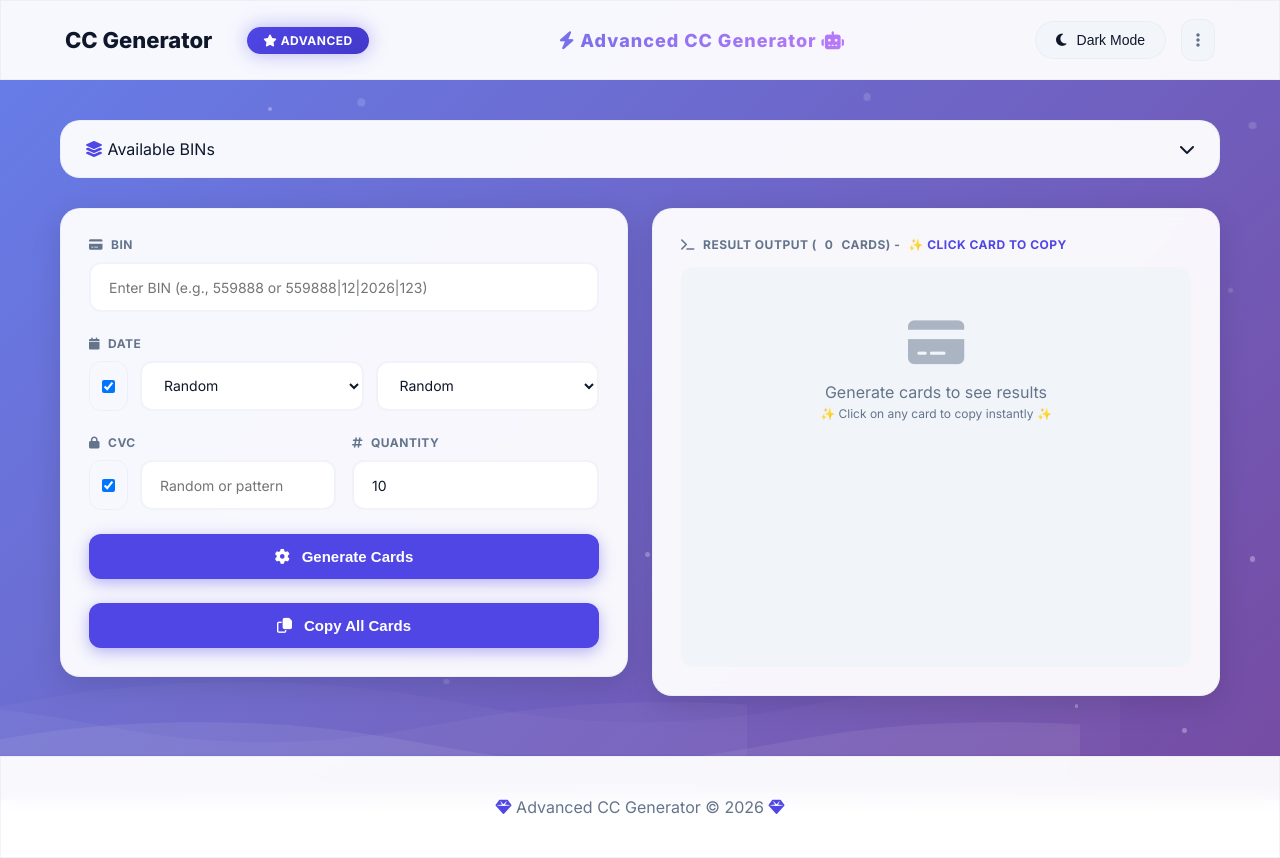
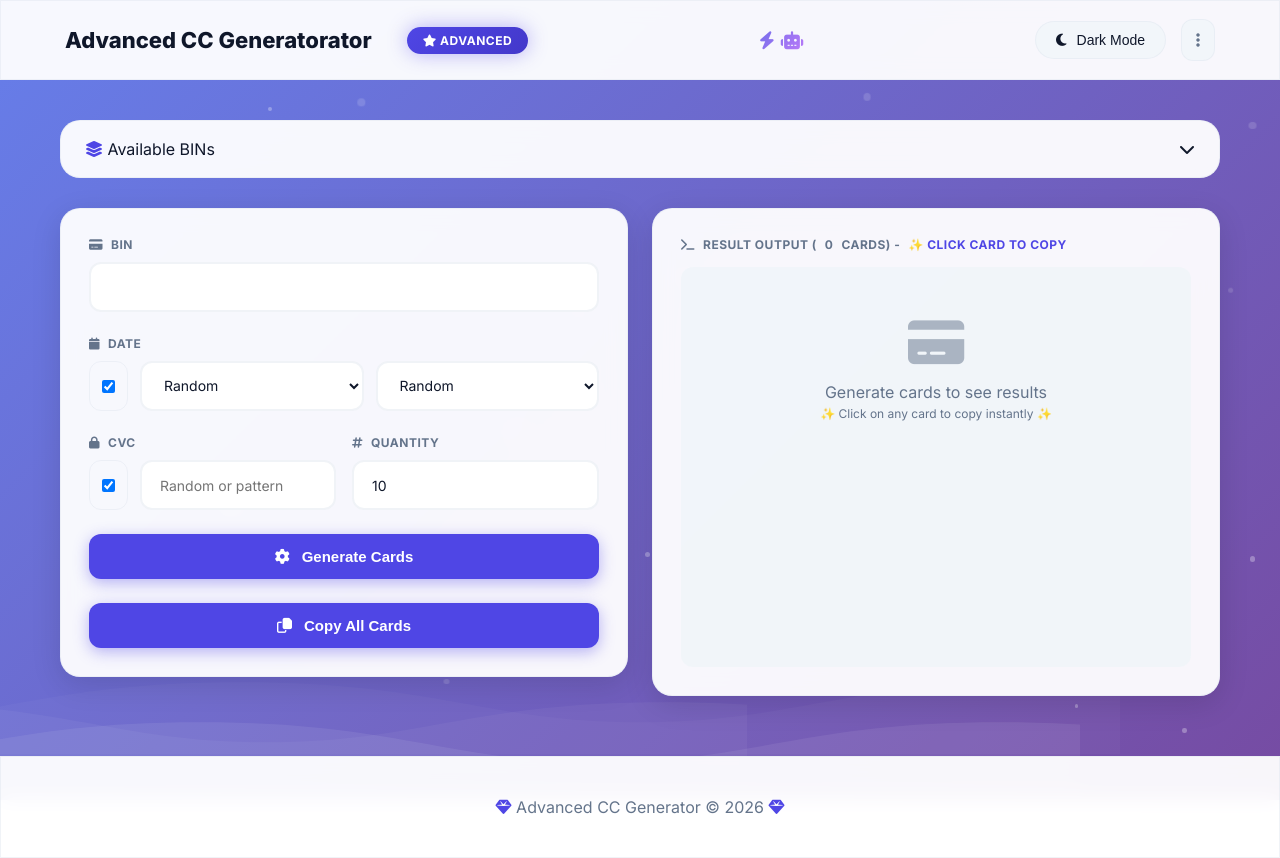
Before and after one commit to rbhyper/Advanced-CC-Generator, a plain HTML site: page index.html in a window 1280 px wide. Drawn offline with Linux system fonts and the light colour scheme.

Commit message:
Update index.html

```diff
--- a/index.html
+++ b/index.html
@@ -583,7 +583,7 @@
             <div class="nav-left">
                 <a href="#" class="site-header">
                     <img src="favicon.png" alt="Logo" class="header-logo" onerror="this.style.display='none'">
-                    <span>CC Generator</span>
+                    <span>Advanced CC Generatorator</span>
                 </a>
                 <div class="advanced-badge">
                     <i class="fas fa-star"></i> ADVANCED
@@ -591,7 +591,7 @@
             </div>
             <div class="nav-center">
                 <span class="nav-center-text">
-                    <i class="fas fa-bolt"></i> Advanced CC Generator <i class="fas fa-robot"></i>
+                    <i class="fas fa-bolt"></i> <i class="fas fa-robot"></i>
                 </span>
             </div>
             <div class="nav-right">
@@ -685,7 +685,7 @@
                         <form onsubmit="return false;">
                             <div class="form-group">
                                 <label for="bin"><i class="fa-solid fa-credit-card"></i> BIN</label>
-                                <input type="text" id="bin" class="form-control" placeholder="Enter BIN (e.g., 559888 or 559888|12|2026|123)">
+                                <input type="text" id="bin" class="form-control" placeholder="">
                             </div>
                             <div class="form-group">
                                 <label><i class="fa-solid fa-calendar"></i> Date</label>
```
